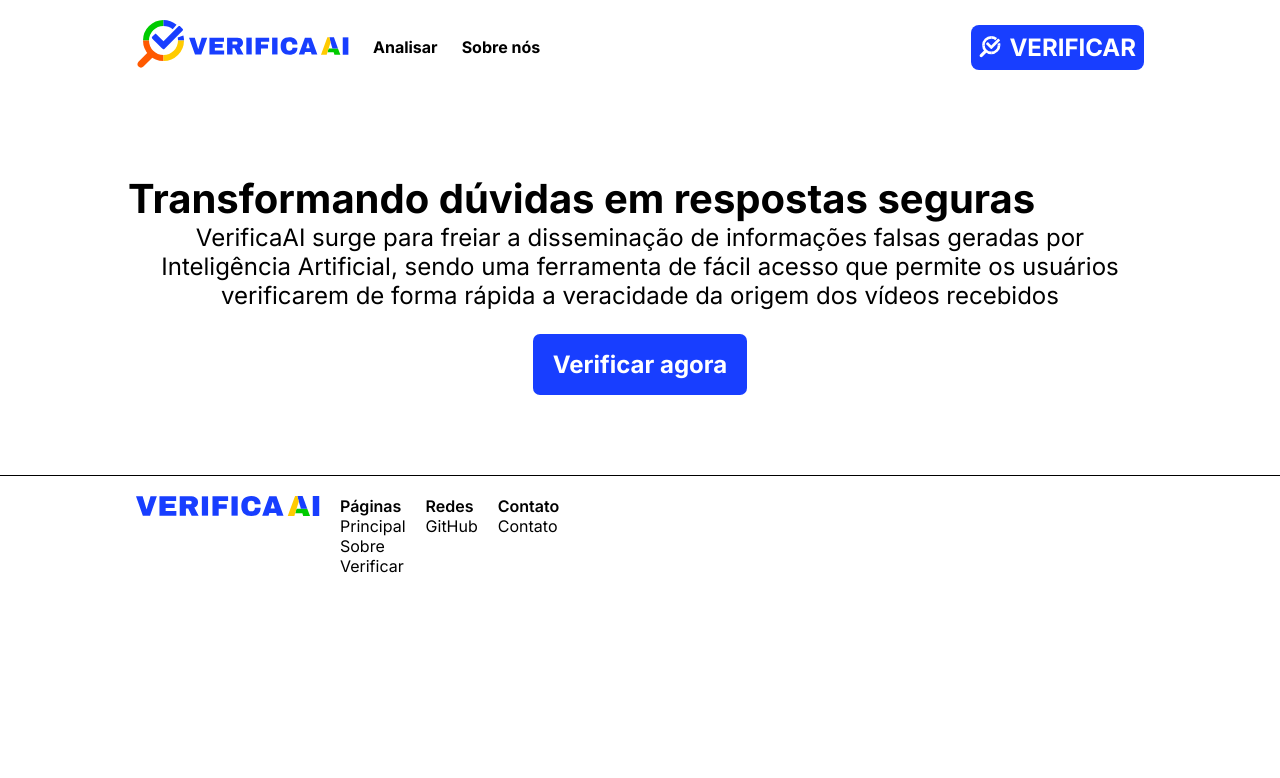
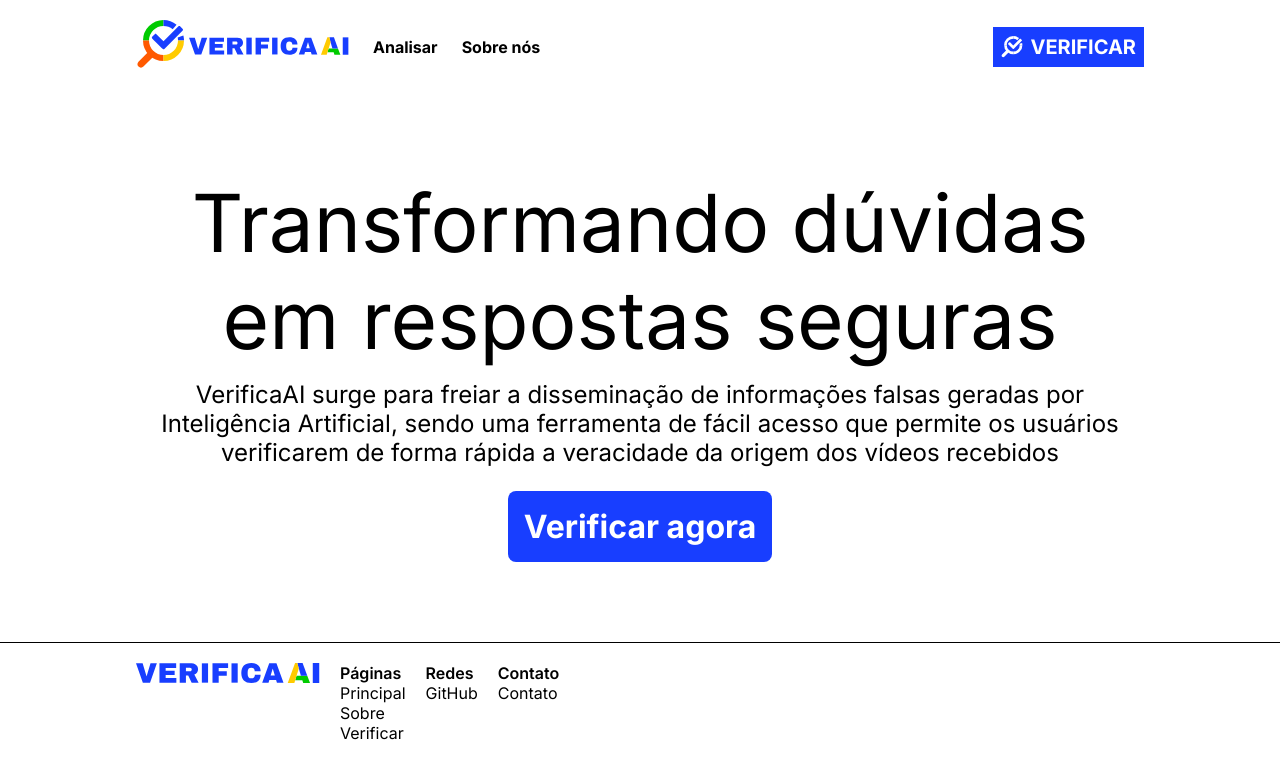
Before and after one commit to verificaai/web, a React (Vite) app in the folder verificaai_web/: page / in a window 1280 px wide. Shown: the top 778 px of the page. Built offline with nearby package versions, Linux system fonts and the light colour scheme.

Commit message:
Navegação dos botões atualizadas

```diff
--- a/verificaai_web/src/components/footer/style.css
+++ b/verificaai_web/src/components/footer/style.css
@@ -6,14 +6,14 @@ footer{
     border-top: 1px solid #000;
 }
 
-.container{
+footer .container{
     display: flex;
     justify-content: center;
     align-items: flex-start;
     gap: 1.25rem;
 }
 
-ul{
+footer ul{
     list-style: none;
 
     & h3{
--- a/verificaai_web/src/components/header/index.jsx
+++ b/verificaai_web/src/components/header/index.jsx
@@ -27,10 +27,10 @@ function Header() {
         </ul>
       </div>
 
-      <button>
+      <Link to={"/verificar"} className='button'>
         <img src={Lupa} alt="lupa" />
         <p>VERIFICAR</p>
-      </button>
+      </Link>
     </header>
   )
 }
--- a/verificaai_web/src/components/header/style.css
+++ b/verificaai_web/src/components/header/style.css
@@ -6,7 +6,7 @@ header{
     padding: 1.25rem 8.5rem 1.25rem 8.5rem;
 }
 
-.links{
+header .links{
     & ul{
         display: flex;
         flex-direction: row;
@@ -23,7 +23,7 @@ header{
     }
 }
 
-button{
+header .button{
     display: flex;
     justify-content: center;
     align-items: center;
@@ -34,11 +34,12 @@ button{
     color: #fff;
     font-size: 1.25rem;
     font-weight: 700;
+    text-decoration: none;
 
     transition: all 0.2s ease-in-out;
 }
 
-button:hover{
+header .button:hover{
     cursor: pointer;
     opacity: 0.9;
 }
--- a/verificaai_web/src/components/topics/style.css
+++ b/verificaai_web/src/components/topics/style.css
@@ -14,8 +14,18 @@
     gap: 2.5rem;
 }
 
-button{
+.sobre button{
     font-size: 1.5rem;
     padding: 0.5rem;
     border-radius: 0.5rem;
+    background-color: #183EFF;
+    border: none;
+
+    color: #FFF;
+    font-size: 2rem;
+    font-weight: 700;
 }
+
+.sobre button:hover{
+    cursor: pointer;
+}
--- a/verificaai_web/src/pages/About/index.jsx
+++ b/verificaai_web/src/pages/About/index.jsx
@@ -20,8 +20,6 @@ function About() {
           </p>
         </div>
 
-        <img className='imagem' src="https://s2-g1.glbimg.com/DmpUU0SgMjz2PTyqqSlqi7JnP_Q=/0x0:1920x1200/1008x0/smart/filters:strip_icc()/i.s3.glbimg.com/v1/AUTH_59edd422c0c84a879bd37670ae4f538a/internal_photos/bs/2021/Y/l/ycmRwKTDuAeqIuACgvAA/xpwallpaper.jpg" />
-
         <Topics />
       </div>
 
--- a/verificaai_web/src/pages/About/style.css
+++ b/verificaai_web/src/pages/About/style.css
@@ -8,7 +8,7 @@
     gap: 2.5rem;
 }
 
-.texto{
+.about-container .texto{
     display: flex;
     flex-direction: column;
     justify-content: center;
--- a/verificaai_web/src/pages/Home/index.jsx
+++ b/verificaai_web/src/pages/Home/index.jsx
@@ -2,6 +2,8 @@ import { useState } from 'react'
 import './style.css'
 import Header from '../../components/header'
 import Footer from '../../components/footer'
+
+import { Link } from 'react-router-dom'
 
 function Home() {
 
@@ -20,9 +22,9 @@ function Home() {
             </p>
           </div>
 
-          <button>
+          <Link to={"/verificar"} className='button'>
             Verificar agora
-          </button>
+          </Link>
         </div>
 
     <Footer />
--- a/verificaai_web/src/pages/Home/style.css
+++ b/verificaai_web/src/pages/Home/style.css
@@ -7,7 +7,7 @@
     padding: 10vh 10vw;
 }
 
-.texto{
+.home-container .texto{
     display: flex;
     flex-direction: column;
     justify-content: center;
@@ -30,11 +30,18 @@
     }
 }
 
-.home-container button{
+.home-container .button{
     color: #fff;
-    font-size: 1.5rem;
+    font-size: 2rem;
     font-weight: 700;
     background-color: #183EFF;
-    border-radius: 7px;
-    padding: 1rem 1.25rem;
+    border-radius: 0.5rem;
+    padding: 1rem;
+    border: none;
+    text-decoration: none;
 }
+
+.home-container .button:hover{
+    cursor: pointer;
+    opacity: 0.9;
+}
--- a/verificaai_web/src/pages/Verify/style.css
+++ b/verificaai_web/src/pages/Verify/style.css
@@ -7,10 +7,11 @@
     gap: 3rem;
 }
 
-.texto{
+.upload-container .texto{
     display: flex;
     justify-content: center;
     align-items: flex-start;
+    flex-direction: column;
     gap: 0;
 
     & h1{
@@ -39,5 +40,9 @@
         font-size: 1.5rem;
         font-weight: 700;
         border-radius: 5px;
+        background-color: #183EFF;
+        border: none;
+        border-radius: 0.5rem;
+        padding: 0.5rem;
     }
 }
```
